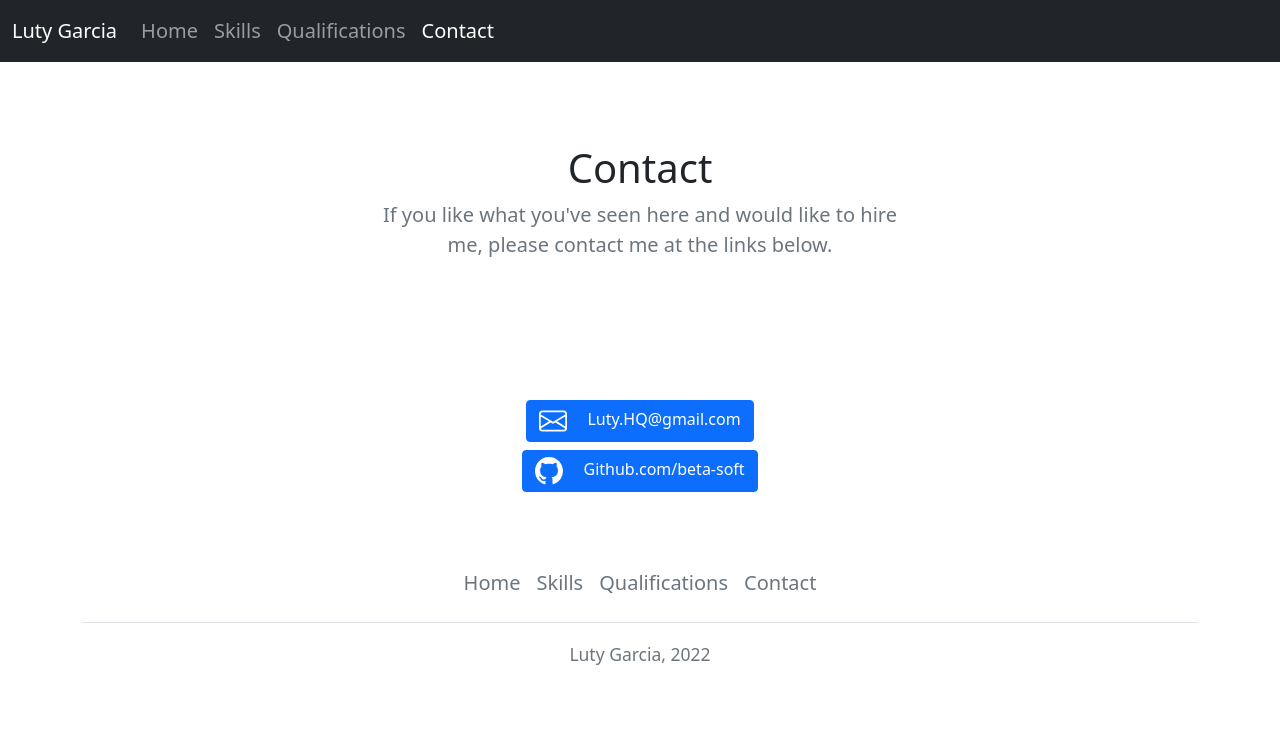
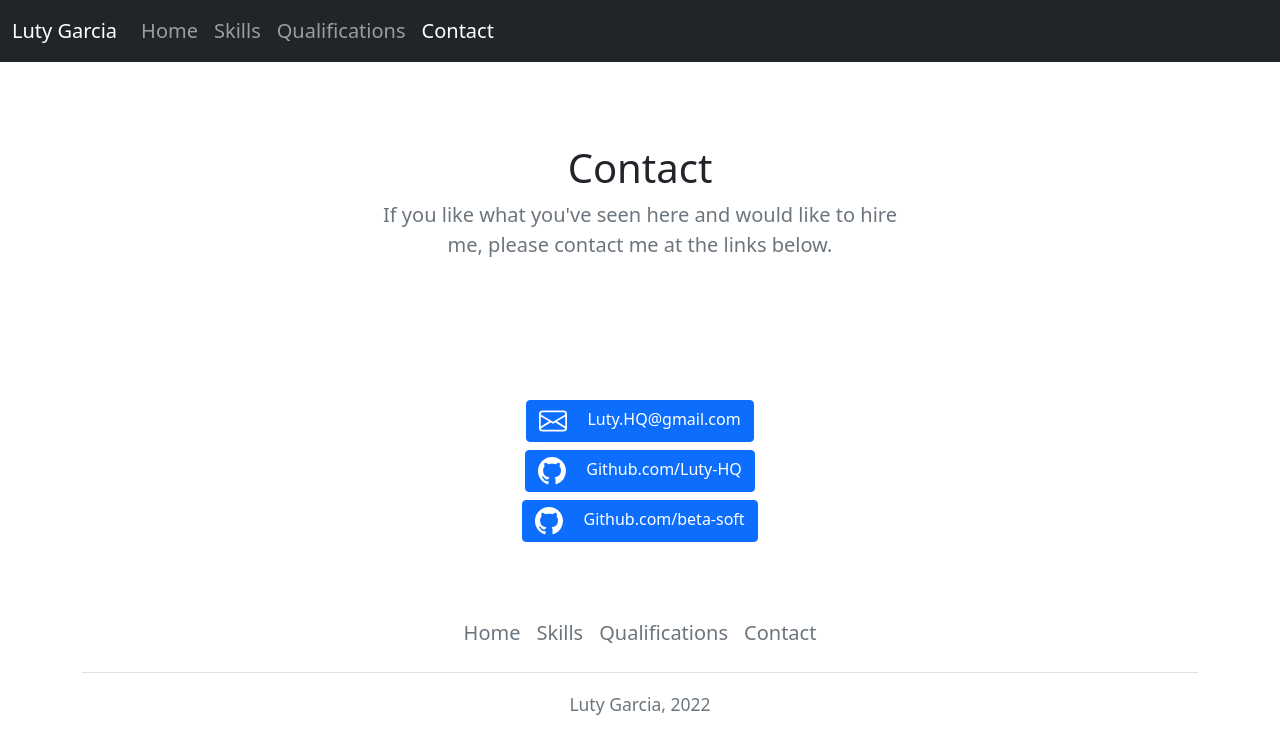
Before and after one commit to Luty-HQ/Luty-HQ.github.io, a plain HTML site: page contact.html in a window 1280 px wide. Drawn offline with nearby package versions, Linux system fonts and the light colour scheme.

Commit message:
Update contact.html

```diff
--- a/contact.html
+++ b/contact.html
@@ -102,6 +102,26 @@
                 <!-- github -->
                 <a
                     class="btn btn-primary my-1"
+                    href="https://github.com/Luty-HQ"
+                >
+                    <svg
+                        xmlns="http://www.w3.org/2000/svg"
+                        width="1.75em"
+                        height="1.75em"
+                        fill="currentColor"
+                        class="bi bi-braces flex-shrink-0 me-3"
+                        viewBox="0 0 16 16"
+                    >
+                        <path
+                            d="M8 0C3.58 0 0 3.58 0 8c0 3.54 2.29 6.53 5.47 7.59.4.07.55-.17.55-.38 0-.19-.01-.82-.01-1.49-2.01.37-2.53-.49-2.69-.94-.09-.23-.48-.94-.82-1.13-.28-.15-.68-.52-.01-.53.63-.01 1.08.58 1.23.82.72 1.21 1.87.87 2.33.66.07-.52.28-.87.51-1.07-1.78-.2-3.64-.89-3.64-3.95 0-.87.31-1.59.82-2.15-.08-.2-.36-1.02.08-2.12 0 0 .67-.21 2.2.82.64-.18 1.32-.27 2-.27.68 0 1.36.09 2 .27 1.53-1.04 2.2-.82 2.2-.82.44 1.1.16 1.92.08 2.12.51.56.82 1.27.82 2.15 0 3.07-1.87 3.75-3.65 3.95.29.25.54.73.54 1.48 0 1.07-.01 1.93-.01 2.2 0 .21.15.46.55.38A8.012 8.012 0 0 0 16 8c0-4.42-3.58-8-8-8z"
+                        />
+                    </svg>
+                    Github.com/Luty-HQ
+                </a>
+            </br>
+                <!-- github2 -->
+                <a
+                    class="btn btn-primary my-1"
                     href="https://github.com/beta-soft"
                 >
                     <svg
```
